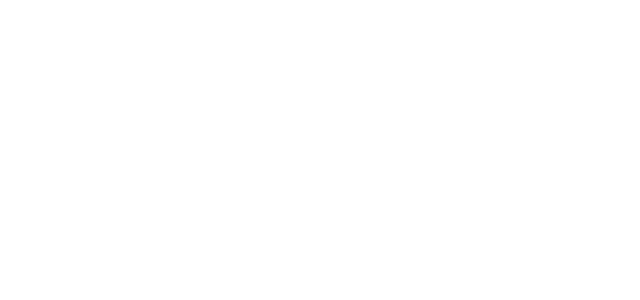
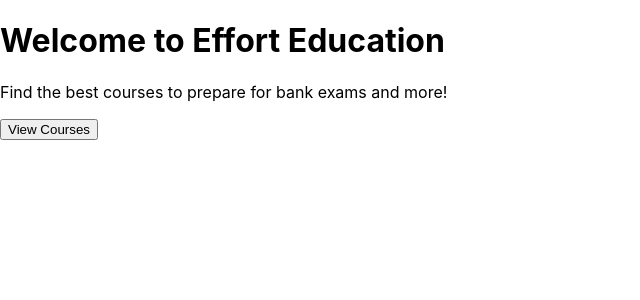
Before and after one commit to myselfabhi/effort-education, a React (Create React App) app: page / in a window 1280 px wide. Shown: the top 300 px of the page, without its empty margins (0-640 px from the left). Built offline with nearby package versions, Linux system fonts and the light colour scheme.

Commit message:
basic components

```diff
--- a/package.json
+++ b/package.json
@@ -9,7 +9,7 @@
     "react": "^18.2.0",
     "react-dom": "^18.2.0",
     "react-router-dom": "^6.22.2",
-    "react-scripts": "5.0.1",
+    "react-scripts": "^5.0.1",
     "web-vitals": "^2.1.4"
   },
   "scripts": {
--- a/src/App.js
+++ b/src/App.js
@@ -1,8 +1,21 @@
-import logo from './logo.svg';
-import './App.css';
+import React from 'react';
+import { BrowserRouter as Router, Routes, Route } from 'react-router-dom';
+import CoursesPage from './Components/CoursesPage';
+import AboutPage from './Components/AboutPage';
+import ContactPage from './Components/ContactPage';
+import HomePage from './Components/homepage';
 
 function App() {
-
+  return (
+    <Router>
+      <Routes>
+        <Route path="/" element={<HomePage />} />
+        <Route path="/courses" element={<CoursesPage />} />
+        <Route path="/about" element={<AboutPage />} />
+        <Route path="/contact" element={<ContactPage />} />
+      </Routes>
+    </Router>
+  );
 }
 
 export default App;
--- /dev/null
+++ b/src/Components/AboutPage.js
@@ -0,0 +1,12 @@
+import React from 'react';
+
+function AboutPage() {
+  return (
+    <div>
+      <h2>About Effort Education</h2>
+      <p>Effort Education is dedicated to providing top-quality coaching for bank exams and other competitive exams.</p>
+    </div>
+  );
+}
+
+export default AboutPage;
--- /dev/null
+++ b/src/Components/ContactPage.js
@@ -0,0 +1,12 @@
+import React from 'react';
+
+function ContactPage() {
+  return (
+    <div>
+      <h2>Contact Us</h2>
+      {/* Contact form or details go here */}
+    </div>
+  );
+}
+
+export default ContactPage;
--- /dev/null
+++ b/src/Components/CoursesPage.js
@@ -0,0 +1,13 @@
+import React from 'react';
+
+function HomePage() {
+  return (
+    <div>
+      <h1>Welcome to Effort Education</h1>
+      <p>Find the best courses to prepare for bank exams and more!</p>
+      <button>View Courses</button>
+    </div>
+  );
+}
+
+export default HomePage;
--- /dev/null
+++ b/src/Components/homepage.js
@@ -0,0 +1,13 @@
+import React from 'react';
+
+function HomePage() {
+  return (
+    <div>
+      <h1>Welcome to Effort Education</h1>
+      <p>Find the best courses to prepare for bank exams and more!</p>
+      <button>View Courses</button>
+    </div>
+  );
+}
+
+export default HomePage;
```
Also changed, not shown: 1 other file (tests, documents, lock files or other folders).
